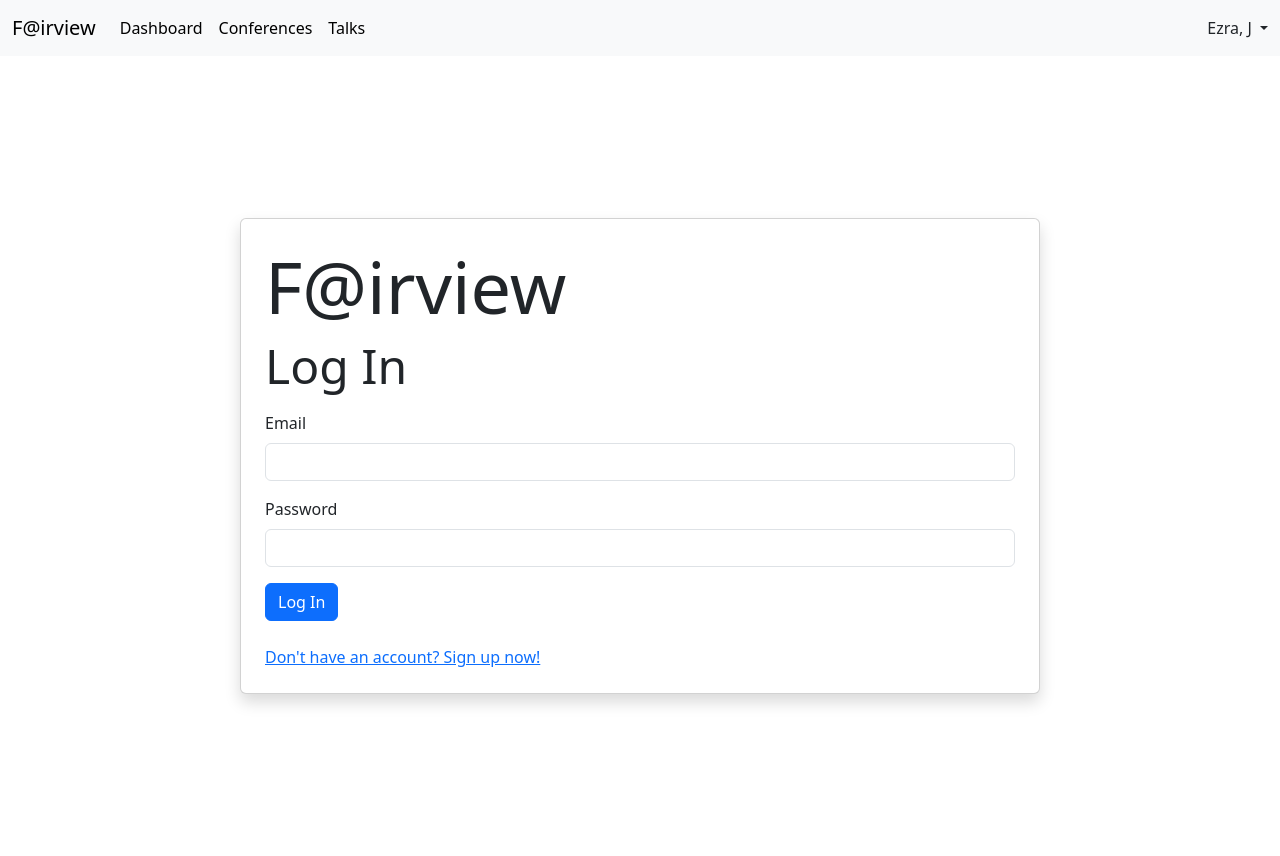
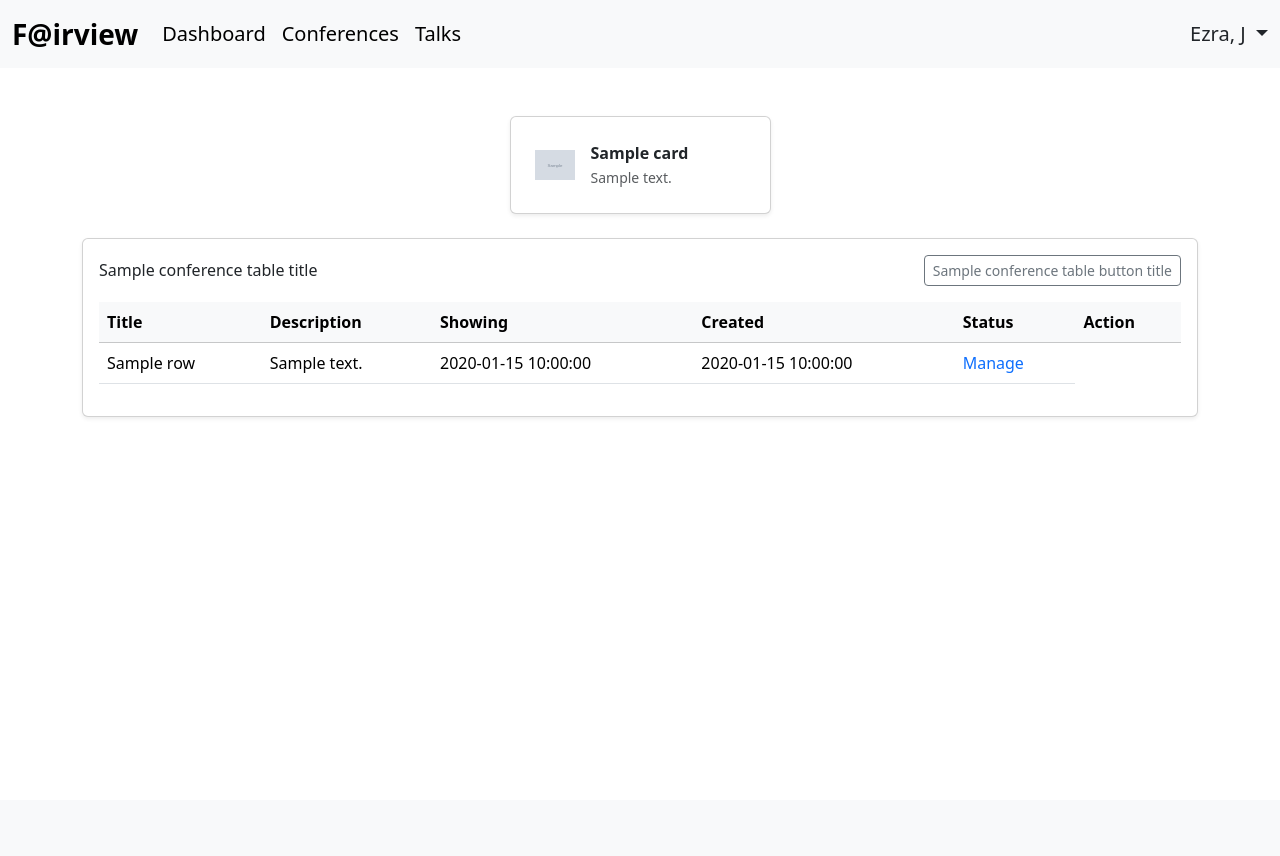
Before and after one commit to s00va/FairView, a Flask app: template templates/display_pages/dashboard_speaker.html in a window 1280 px wide. After the commit the page ends 417 px from the top, so only its background shows below. Run offline with Flask 3, Linux system fonts and the light colour scheme; the template is opened without the code that fills it: most values are stand-ins (such as "Sample title", 1, 10 or a date in 2020); grey boxes marked "Sample" are stand-in pictures.

Commit message:
Continued table development. Dashboard cards.

```diff
--- a/main.py
+++ b/main.py
@@ -1,4 +1,4 @@
-from flask import Flask, render_template, session
+from flask import Flask, render_template, session, redirect
 from datetime import timedelta
 from blueprints.database import db, Base
 from blueprints.account import accountBP
@@ -23,9 +23,9 @@
     Base.metadata.create_all(db.engine)
 
 
-# @app.route("/")
-# def index():
-#     return render_template("subpages/base.html")
+@app.route("/")
+def index():
+    return redirect("dashboard")
 
 
 if __name__ == "__main__":
--- a/templates/display_pages/dashboard_speaker.html
+++ b/templates/display_pages/dashboard_speaker.html
@@ -8,26 +8,11 @@
 
 {% include 'subpages/navbar_speaker.html' %}
 
-<div class="d-flex justify-content-center align-items-center" style="min-height: 100vh;">
-    <div class="w-100" style="max-width: 800px;">
-        <div class="card p-4 shadow">
-            <h1 class="display-2">F@irview</h1>
-            <h2 class="display-5">Log In</h2>
-            <div id="feedback_container" class="mt-2"></div>
-            <form method="POST" action="/login" hx-post="/login" hx-target="#feedback_container">
-                <div class="mb-3">
-                    <label for="email_input" class="form-label">Email</label>
-                    <input type="text" name="email_input" class="form-control" id="email_input">
-                </div>
-                <div class="mb-3">
-                    <label for="password_input" class="form-label">Password</label>
-                    <input type="password" name="password_input" class="form-control" id="password_input">
-                </div>
+<div class="container py-5">
+    {% include 'subpages/dashboard_cards.html' %}
+    {% include 'subpages/table_conferences.html' %}
+</div>
 
-                <button type="submit" class="btn btn-primary">Log In</button>
-            </form>
-            <p class="mt-4 mb-0"><a href="/sign-up">Don't have an account? Sign up now!</a></p>
-        </div>
-    </div>
-</div>
+
+
 {% endblock %}
--- /dev/null
+++ b/templates/subpages/dashboard_cards.html
@@ -0,0 +1,19 @@
+<div class="row g-4 mb-4 justify-content-center align-items-stretch">
+
+    {% for card in dashboardCards %}
+    <div class="col-md-3 d-flex">
+        <div class="card shadow-sm w-100 h-100">
+            <a href="{{card.link}}" class="stretched-link"></a>
+            <div class="card-body d-flex align-items-center gap-3 p-4">
+                <img src="{{card.img}}" class="img-fluid" width="40">
+                <div class="flex-grow-1">
+                    <div class="fw-semibold">{{card.title}}</div>
+                    <small class="text-muted">{{card.description}}</small>
+                </div>
+                <i class="bi bi-arrow-right text-primary"></i>
+            </div>
+        </div>
+    </div>
+    {%endfor%}
+
+</div>
--- a/templates/subpages/navbar_speaker.html
+++ b/templates/subpages/navbar_speaker.html
@@ -1,6 +1,6 @@
-<nav class="navbar navbar-expand-lg bg-body-tertiary">
+<nav class="navbar navbar-expand-lg bg-body-tertiary fs-5">
     <div class="container-fluid">
-        <a class="navbar-brand" href="#">F@irview</a>
+        <a class="navbar-brand fs-3 fw-bold" href="/dashboard">F@irview</a>
         <button class="navbar-toggler" type="button" data-bs-toggle="collapse" data-bs-target="#navbarScroll"
             aria-controls="navbarScroll" aria-expanded="false" aria-label="Toggle navigation">
             <span class="navbar-toggler-icon"></span>
@@ -8,13 +8,16 @@
         <div class="collapse navbar-collapse" id="navbarScroll">
             <ul class="navbar-nav me-auto my-2 my-lg-0 navbar-nav-scroll" style="--bs-scroll-height: 100px;">
                 <li class="nav-item">
-                    <a class="nav-link active" aria-current="page" href="#">Dashboard</a>
+                    <a class="nav-link active {% if request.path == '/dashboard' %} fw-bold {% endif %}"
+                        aria-current="page" href="dashboard">Dashboard</a>
                 </li>
                 <li class="nav-item">
-                    <a class="nav-link active" aria-current="page" href="#">Conferences</a>
+                    <a class="nav-link active {% if request.path == '/conferences' %} fw-bold {% endif %}"
+                        aria-current="page" href="conferences">Conferences</a>
                 </li>
                 <li class="nav-item">
-                    <a class="nav-link active" aria-current="page" href="#">Talks</a>
+                    <a class="nav-link active {% if request.path == '/talks' %} fw-bold {% endif %}" aria-current="page"
+                        href="talks">Talks</a>
                 </li>
             </ul>
             <div class="nav-item dropdown">
--- a/templates/subpages/table_conferences.html
+++ b/templates/subpages/table_conferences.html
@@ -0,0 +1,47 @@
+{% extends 'subpages/table_generic.html' %}
+{% block tableTitle %}{{conferenceTable_title}}{% endblock %}
+{% block tableTopExtras %}
+{% if conferenceTable_buttonTitle %}
+<a href="{{conferenceTable_buttonLink}}" class="btn btn-outline-secondary btn-sm">
+    {{conferenceTable_buttonTitle}}
+</a>
+{%endif%}
+{% endblock %}
+
+
+{% block tableHeaders %}
+<th scope="col">Title</th>
+<th scope="col">Description</th>
+<th scope="col">Showing</th>
+<th scope="col">Created</th>
+<th scope="col">Status</th>
+<th scope="col">Action</th>
+{% endblock %}
+
+{% block tableBody %}
+{% for row in conferenceTable_data %}
+<tr>
+    <td>{{row.title}}</td>
+    <td>{{row.description}}</td>
+    <td>{{row.conferenceDate}}</td>
+    <td>{{row.createdDate}}</td>
+    {% if row.status == OPEN %}
+    <td><span class="badge text-bg-success ">Open</span></td>
+    {% endif %}
+    {% if row.status == UNDER_REVIEW %}
+    <td><span class="badge text-bg-warning ">Under Review</span></td>
+    {% endif %}
+    {% if row.status == TALK_SLOTS_ALLOCATED %}
+    <td><span class="badge text-bg-info ">Talking Slots Allocated</span></td>
+    {% endif %}
+    {% if row.status == CLOSED %}
+    <td><span class="badge text-bg-secondary ">Closed</span></td>
+    {% endif %}
+    <td>
+        <a href="#" class="text-decoration-none">
+            Manage <i class="bi bi-arrow-right"></i>
+        </a>
+    </td>
+</tr>
+{%endfor%}
+{% endblock %}
--- /dev/null
+++ b/templates/subpages/table_generic.html
@@ -0,0 +1,40 @@
+<div class="card shadow-sm">
+    <div class="card-body">
+
+        <div class="d-flex justify-content-between align-items-center mb-3">
+            <h6 class="mb-0">{% block tableTitle %}{% endblock %}</h6>
+            {% block tableTopExtras %}{% endblock %}
+        </div>
+
+        <!-- serach and filter. Out of scope. #TODO
+        <div class="d-flex mb-3">
+            <div class="input-group input-group-sm">
+                <span class="input-group-text">
+                    <i class="bi bi-search"></i>
+                </span>
+                <input type="text" class="form-control" placeholder="Search">
+            </div>
+            <button class="btn btn-sm btn-outline-secondary ms-2">
+                <i class="bi bi-filter"></i>
+            </button>
+        </div>
+        -->
+
+        <div class="table-responsive">
+            <table class="table align-middle">
+                <thead class="table-light">
+                    <tr>
+                        {% block tableHeaders %}
+                        {% endblock %}
+                    </tr>
+                </thead>
+
+                <tbody>
+                    {% block tableBody %}
+                    {% endblock %}
+                </tbody>
+            </table>
+        </div>
+
+    </div>
+</div>
```
Also changed, not shown: blueprints/conferences.py (+41 -0 lines), blueprints/dashboard.py (+67 -5 lines), blueprints/database.py (+23 -0 lines), templates/subpages/navbar_conference_manager.html (+29 -0 lines), templates/subpages/navbar_reviewer.html (+33 -0 lines), static/img/dashboard/join_conference_icon.png (added), static/img/dashboard/new_talk_icon.png (added), static/img/dashboard/view_talks_icon.png (added).
